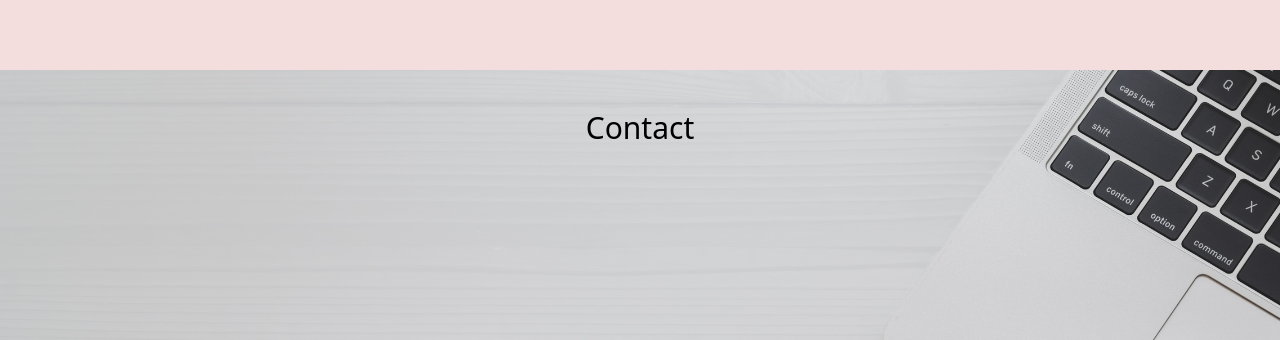
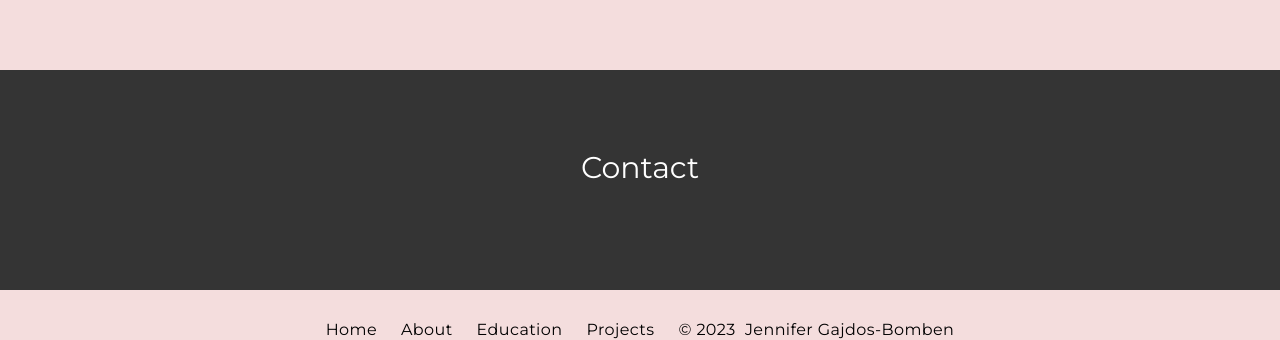
Before and after one commit to jgajdosbomben/portfolio, a React (Vite) app: page / in a window 1280 px wide. Shown: the part 3566-3906 px from the top of the page. Built offline with nearby package versions, Linux system fonts and the light colour scheme.

Commit message:
Set font for website

```diff
--- a/src/App.jsx
+++ b/src/App.jsx
@@ -24,7 +24,7 @@ function App() {
   return (
     <div className={`"w-full h-full min-h-[100vh] bg-gradient-to-br from-[#f4dddd]  to-[#9d9b9b]" ${darkMode && "dark"}`}>
       {/* Sets main colour for light mode */}
-      <div className="w-full h-full min-h-[100vh] bg-[#f4dddd]">
+      <div className="w-full h-full min-h-[100vh] bg-[#f4dddd] font-montserrat">
       {/* gradient-to-br from-[#f4dddd]  to-[#9d9b9b] */}
         {/* [radial-gradient(ellipse_at_top_left,_var(--tw-gradient-stops))] from-[#f4dddd] to-[#06308b] */}
         {/* Sets main colour for dark mode */}
@@ -67,7 +67,8 @@ function App() {
           <section
             id="contact"
             // className="w-full h-full min-h-[100vh] bg-gradient-to-r from-[#ffcccc] via-[#ffddcc] to-[#fbe9ed]">
-            className="w-full h-full bg-[url('/src/assets/banner-laptop.png')]">
+            className="w-full h-full ">
+              {/* bg-[url('/src/assets/banner-laptop.png')] */}
             <Contact />
           </section>
           <section
--- a/src/components/Contact.jsx
+++ b/src/components/Contact.jsx
@@ -2,19 +2,9 @@ import React from "react";
 
 const Contact = () => {
   return (
-    <div>
+    <div className="bg-[#343434] dark:bg-[radial-gradient(ellipse_at_top_left,_var(--tw-gradient-stops))] from-[#28031e] to-[#1d1d1d] font-montserrat text-white dark:text-white px-10 py-10">
       {/* className="bg-[url('/src/assets/banner-laptop.png')]"> */}
       <h1 className="text-3xl text-center px-10 py-10">Contact</h1>
-      <br />
-      <br />
-      <br />
-      <br />
-      <br />
-      <br />
-      <br />
-      <br />
-      <br />
-      <br />
       <br />
     </div>
   );
--- a/src/components/Projects.jsx
+++ b/src/components/Projects.jsx
@@ -3,7 +3,7 @@ import { projects } from "../data";
 
 const Projects = () => {
   return (
-    <div className="bg-[#343434] dark:bg-[radial-gradient(ellipse_at_top_left,_var(--tw-gradient-stops))] from-[#28031e] to-[#1d1d1d] text-black dark:text-white px-10 py-10">
+    <div className="bg-[#343434] dark:bg-[radial-gradient(ellipse_at_top_left,_var(--tw-gradient-stops))] from-[#28031e] to-[#1d1d1d] font-montserrat text-white dark:text-white px-10 py-10">
       <div className="flex justify-center items-center">
         <h1 className="text-3xl">Projects</h1>
       </div>
```
